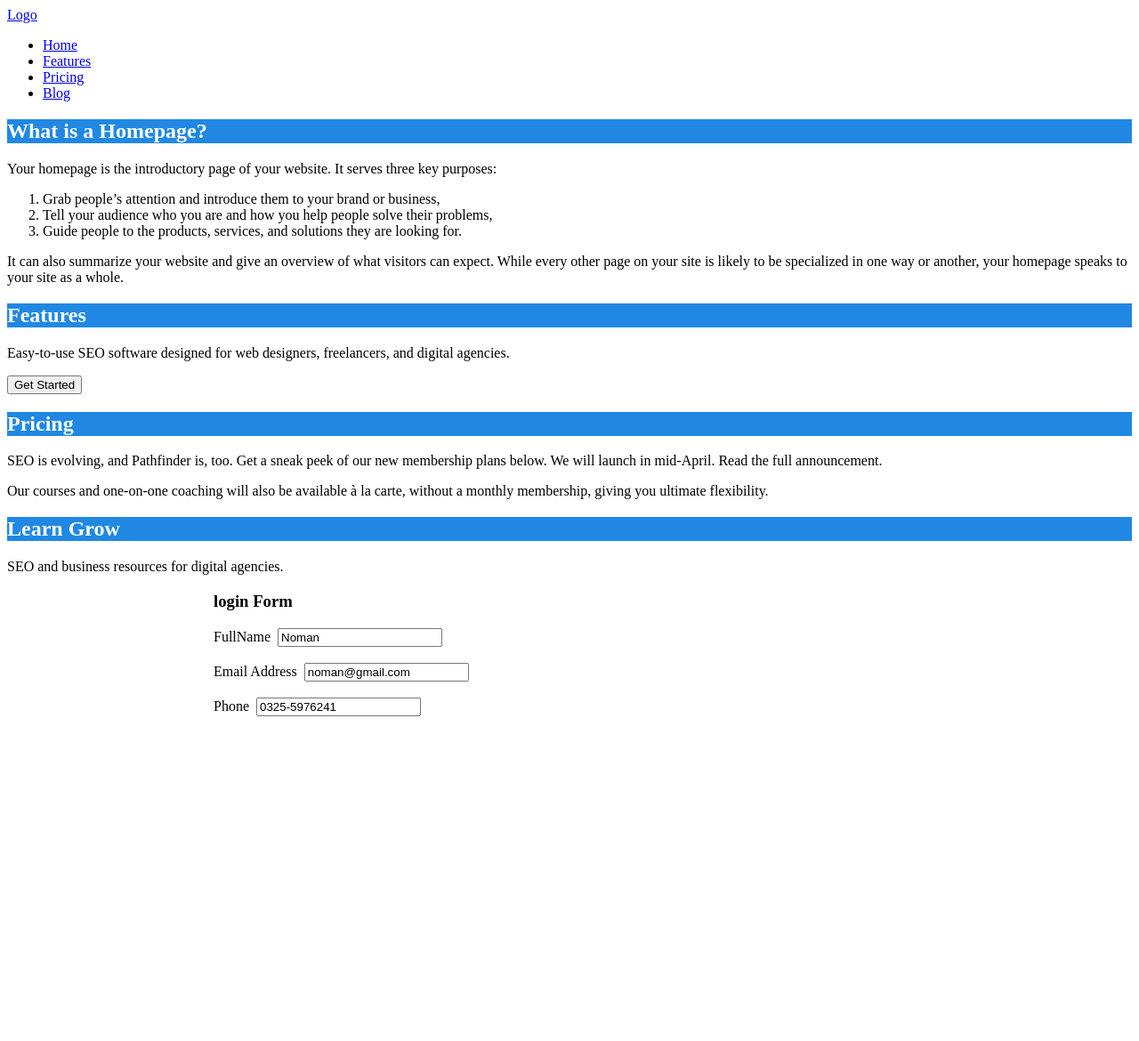
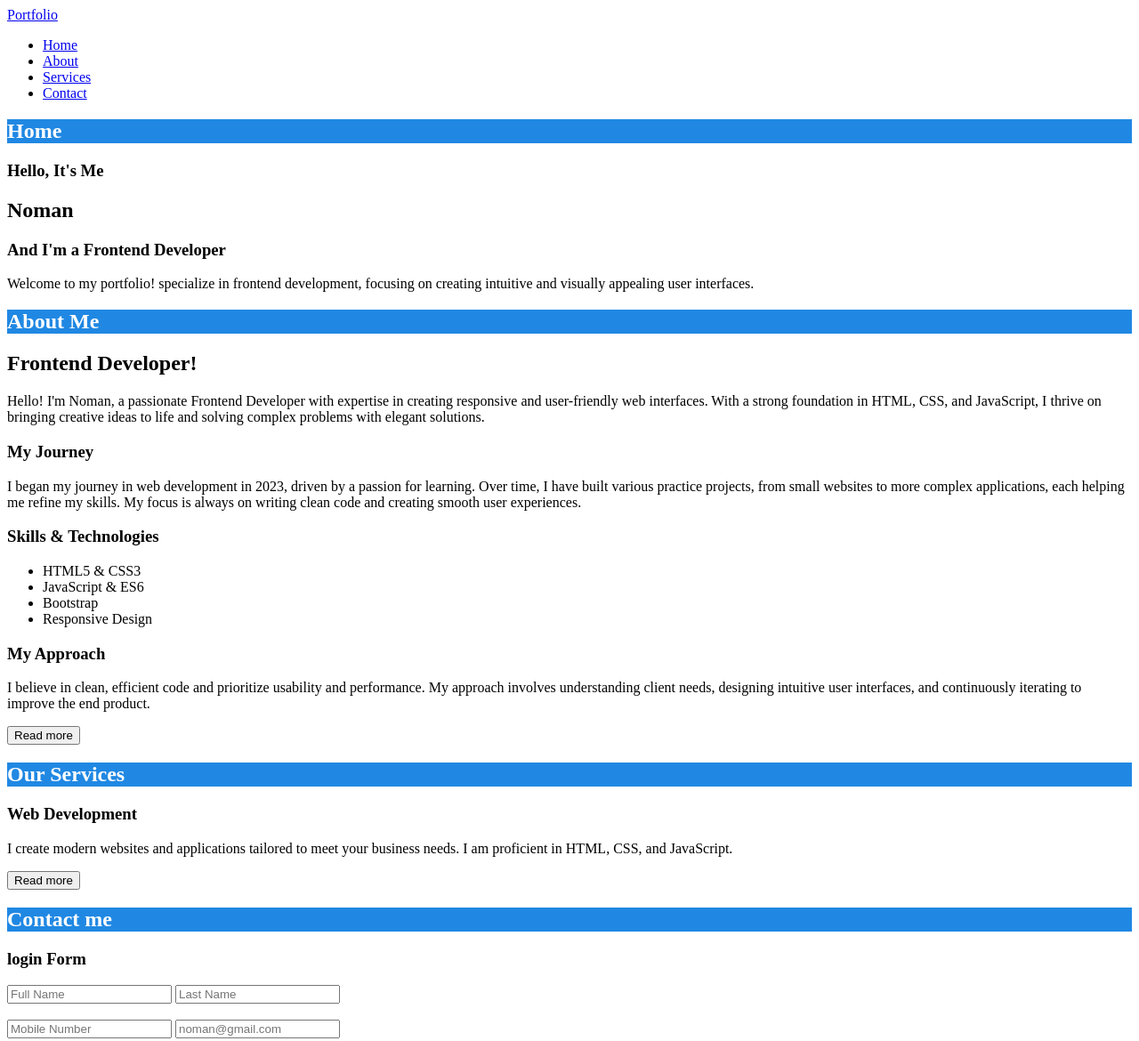
Before and after one commit to NomanANO/Basic-Structure, a plain HTML site: page index.html in a window 1280 px wide. Shown: the top 1170 px of the page at 89% size. Before the commit the page ends 831 px from the top, so only its background shows below. Drawn offline with Linux system fonts and the light colour scheme.

Commit message:
content changed

```diff
--- a/index.html
+++ b/index.html
@@ -5,9 +5,9 @@
 	<meta charset="UTF-8">
 	<meta name="viewport" content="width=device-width, initial-scale=1.0">
 	<meta name="keywords" content="">
-	<title>Basic Structure</title>
+	<title>Document</title>
 	<style>
-		h2{
+		h2 {
 			background: rgb(32, 136, 227);
 			color: white;
 		}
@@ -17,57 +17,88 @@
 <body>
 	<header>
 		<nav>
-			<a href="#home">Logo</a>
+			<a href="#home">Portfolio</a>
 			<ul>
 				<li><a href="#home" target="_blank">Home</a></li>
-				<li><a href="#featurs" target="_blank">Features</a></li>
-				<li><a href="#pricing">Pricing</a></li>
-				<li><a href="#blog">Blog</a></li>
+				<li><a href="#about" target="_blank">About</a></li>
+				<li><a href="#services">Services</a></li>
+				<li><a href="#contact">Contact</a></li>
 			</ul>
 		</nav>
 	</header>
 	<section id="home">
-		<h2>What is a Homepage?</h2>
-		<p>Your homepage is the introductory page of your website. It serves three key purposes:</p>
-		<ol>
-			<li>Grab people’s attention and introduce them to your brand or business,</li>
-			<li>Tell your audience who you are and how you help people solve their problems,</li>
-			<li>Guide people to the products, services, and solutions they are looking for.</li>
-		</ol>
-		<p>It can also summarize your website and give an overview of what visitors can expect. While every other page on
-			your site is likely to be specialized in one way or another, your homepage speaks to your site as a whole.</p>
+		<h2>Home</h2>
+		<h3>Hello, It's Me</h3>
+		<h1>Noman</h1>
+		<h3>And I'm a <span>Frontend Developer</span></h3>
+		<p>Welcome to my portfolio! specialize in frontend development, focusing on creating intuitive and visually
+			appealing user interfaces.</p>
 
 
 	</section>
-	<section id="features">
-		<h2>Features</h2>
-		<p>
-			Easy-to-use SEO software designed for web designers, freelancers, and digital agencies.
+	<section id="about">
+		<h2>About Me</h2>
+		<h1>Frontend Developer!</h1>
+		<p> Hello! I'm Noman, a passionate Frontend Developer with expertise in creating responsive and user-friendly
+			web
+			interfaces. With a strong foundation in HTML, CSS, and JavaScript, I thrive on bringing creative ideas to
+			life
+			and solving complex problems with elegant solutions.</p>
+
+		<h3>My Journey</h3>
+		<p>I began my journey in web development in 2023, driven by a passion for learning. Over time,
+			I have built various practice projects, from small websites to more complex applications, each helping me
+			refine
+			my skills. My focus is always on writing clean code and creating smooth user experiences.</p>
+
+
+		<h3>Skills & Technologies</h3>
+		<ul>
+			<li>HTML5 & CSS3</li>
+			<li>JavaScript & ES6</li>
+			<li>Bootstrap</li>
+			<li>Responsive Design</li>
+		</ul>
+		<h3>My Approach</h3>
+		<p>I believe in clean, efficient code and prioritize usability and performance. My approach involves
+			understanding
+			client needs, designing intuitive user interfaces, and continuously iterating to improve the end product.
 		</p>
-		<button type="button">Get Started</button>
+
+		<button type="button">Read more</button>
+
 	</section>
-	<section id="pricing">
-		<h2>Pricing</h2>
-		<p>
-			SEO is evolving, and Pathfinder is, too. Get a sneak peek of our new membership plans below. We will launch in
-			mid-April. Read the full announcement.
-		</p>
-		<p>Our courses and one-on-one coaching will also be available à la carte, without a monthly membership, giving you
-			ultimate flexibility.</p>
+	<section id="services">
+		<h2>Our Services</h2>
+		<h3>Web Development</h3>
+		<p>I create modern websites and applications tailored to meet your business needs. I am proficient in HTML, CSS,
+			and JavaScript.</p>
+		<button type="button">Read more</button>
 	</section>
 
-	<section id="blog">
+	<section id="contact">
 		<h2>
-			Learn Grow
+			Contact me
 		</h2>
-		<p>SEO and business resources for digital agencies.</p>
-		<form action="" style=" width: 800px; margin: auto;">
+
+		<form action="">
 			<h3>login Form</h3>
 
-			<label for="">FullName</label> &nbsp;<input type="text" name="" id="" value="Noman"> <br> <br/>
-			<label for="">Email Address</label> &nbsp;<input type="email" name="" id="" value="noman@gmail.com"> <br> <br/>
-			<label for="">Phone</label> &nbsp;<input type="text" name="" id="" value="0325-5976241"> <br> <br/>
+			<form action="">
+				<div class="input-box">
+					<input type="text" name="" id="" placeholder="Full Name">
+					<input type="text" name="" id="" placeholder="Last Name">
+				</div> <br>
+				<div class="input-box">
+					<input type="number" name="" id="" placeholder="Mobile Number">
+					<input type="email" name="" id="" placeholder="noman@gmail.com">
+				</div> <br>
+				<textarea name="" id="" cols="30" rows="10" placeholder="Your Message"></textarea> <br>
+				<input type="submit" value="Send Message">
+			</form>
 		</form>
+
+		<p>Copyright &copy; 2025. All Right Reserved</p>
 
 	</section>
 
```
